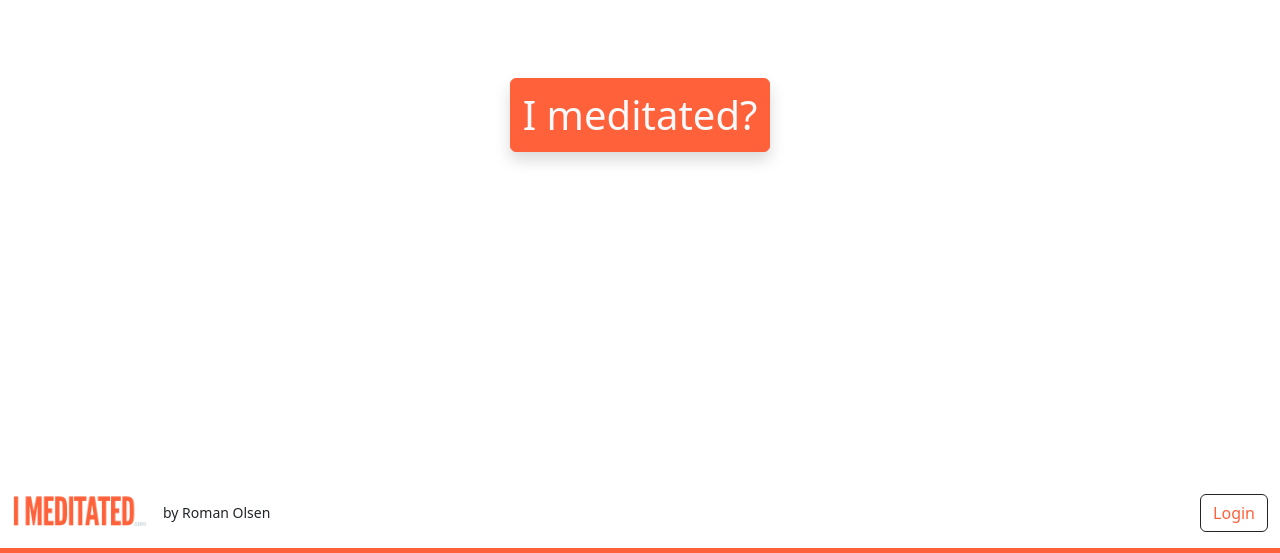
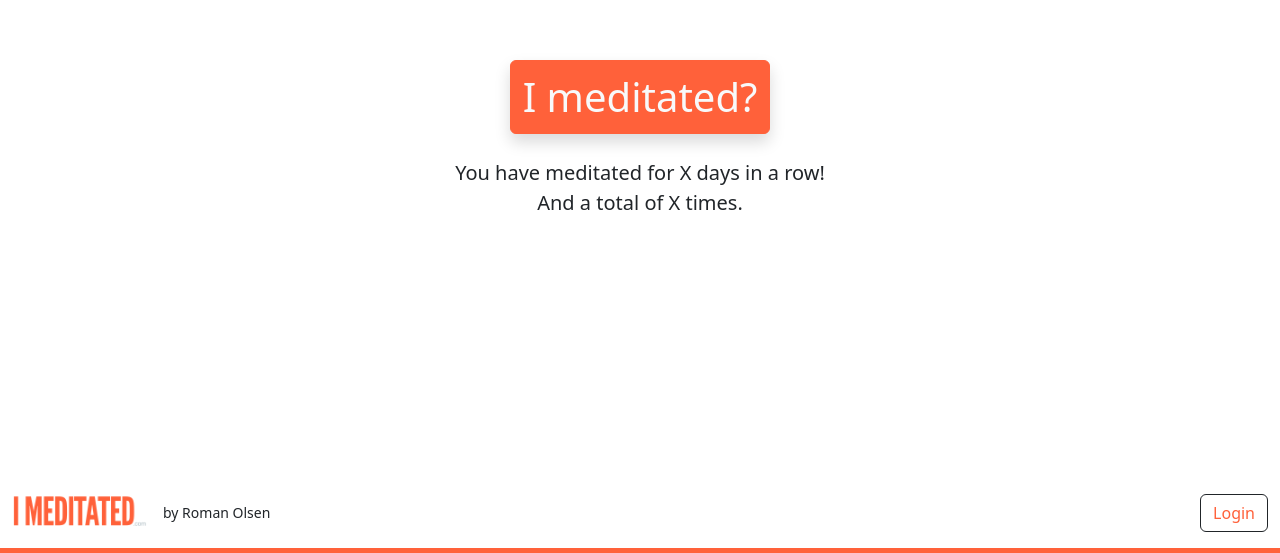
Before and after one commit to RomanOlsen/imeditated, a Vue app in the folder client/: page /#/ in a window 1280 px wide. Shown: the part 247-800 px from the top of the page. Built offline with nearby package versions, Linux system fonts and the light colour scheme; what @bcwdev/auth0provider-client would draw is missing.

Commit message:
Stat placement idea

```diff
--- a/client/src/pages/HomePage.vue
+++ b/client/src/pages/HomePage.vue
@@ -12,9 +12,13 @@
         <!-- <p class="lead text-center mb-5">
           A simple meditation timer for your mindfulness practice.
         </p> -->
-        <div class="d-flex justify-content-center align-items-center flex-grow-1">
+        <div class="d-flex justify-content-center align-items-center flex-grow-1 flex-column gap-4">
 
-          <button class="btn btn-imeditated text-light fs-1 shadow">I meditated?</button>
+          <button class="btn btn-imeditated text-light fs-1 shadow mt-5">I meditated?</button>
+          <div class="text-center fs-5">
+            <div>You have meditated for X days in a row!</div>
+            <div>And a total of X times.</div>
+          </div>
         </div>
       <!-- </div>
     </div>
```
